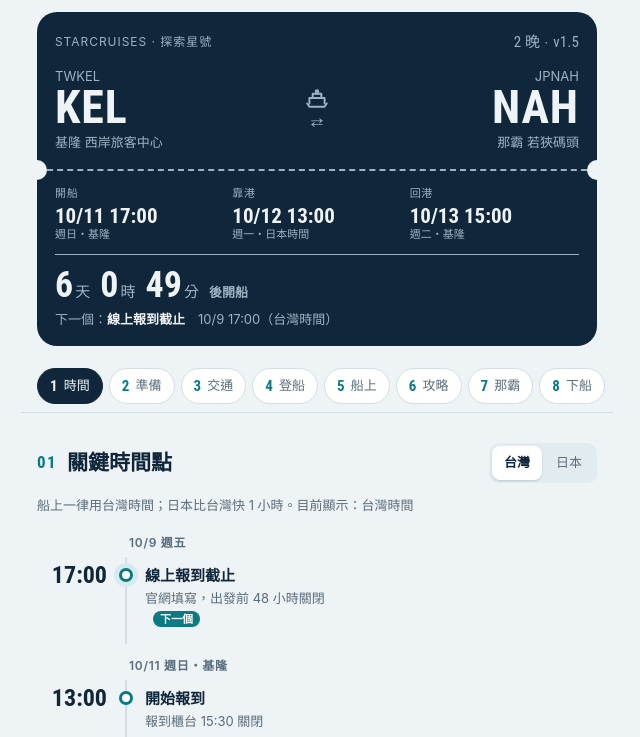
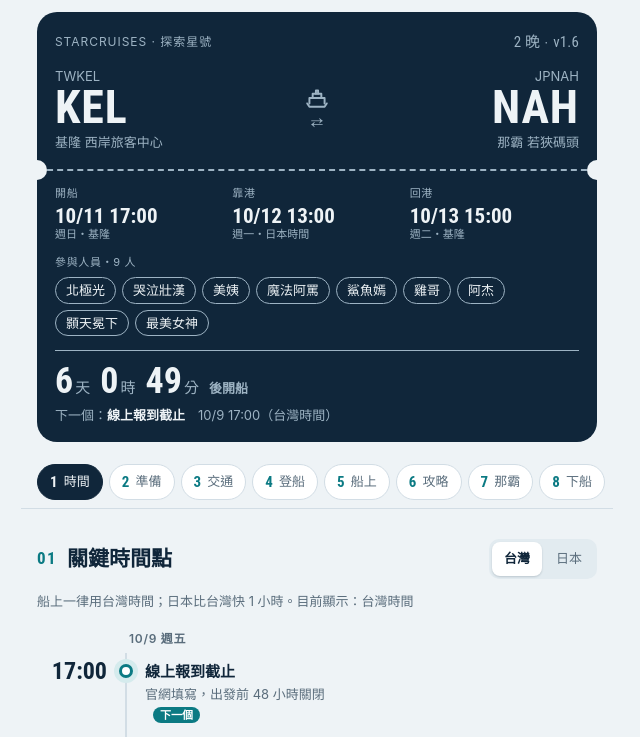
Before and after one commit to mark602502/double-ten-vacation, a plain HTML site: page public/index.html in a window 1280 px wide. Shown: the top 737 px of the page, without its empty margins (323-963 px from the left). Drawn offline with Linux system fonts and the light colour scheme.

Commit message:
List the 9 participants on the boarding pass (v1.6)
Co-Authored-By: Claude Opus 5.5 <noreply@anthropic.com>

```diff
--- a/public/index.html
+++ b/public/index.html
@@ -64,6 +64,10 @@ a{color:var(--accent)}
 .facts dt{font-size:11px;color:var(--pass-muted);letter-spacing:.06em}
 .facts dd{margin:2px 0 0;font-family:var(--font-num);font-size:21px;font-weight:700;line-height:1.1}
 .facts dd small{display:block;font-family:var(--font-body);font-size:11px;font-weight:400;color:var(--pass-muted)}
+.crew{margin-top:14px}
+.crew-h{font-size:11px;color:var(--pass-muted);letter-spacing:.06em}
+.crew ul{list-style:none;margin:6px 0 0;padding:0;display:flex;flex-wrap:wrap;gap:6px}
+.crew li{font-size:13px;line-height:1.4;padding:3px 10px;border-radius:999px;border:1px solid var(--pass-muted);color:var(--pass-ink)}
 .count{margin-top:14px;padding-top:12px;border-top:1px solid var(--pass-muted)}
 .count .big{display:flex;align-items:baseline;gap:4px 10px;flex-wrap:wrap}
 .count b{font-family:var(--font-num);font-size:36px;font-weight:700;line-height:1}
@@ -312,7 +316,7 @@ footer{margin-top:36px;font-size:12px;color:var(--muted);text-align:center}
 <div class="wrap">
 
 <header class="pass" aria-label="航程">
-  <div class="top"><span>STARCRUISES · 探索星號</span><span><span class="num" style="font-size:15px">2 晚</span> · <span class="num" style="font-size:15px">v1.5</span></span></div>
+  <div class="top"><span>STARCRUISES · 探索星號</span><span><span class="num" style="font-size:15px">2 晚</span> · <span class="num" style="font-size:15px">v1.6</span></span></div>
   <div class="route">
     <div><div class="small" style="color:var(--pass-muted)">TWKEL</div><div class="code">KEL</div><div class="city">基隆 西岸旅客中心</div></div>
     <div class="mid"><svg class="ico lg"><use href="#i-ship"/></svg><span class="num" style="font-size:15px">⇄</span></div>
@@ -324,6 +328,7 @@ footer{margin-top:36px;font-size:12px;color:var(--muted);text-align:center}
     <div><dt>靠港</dt><dd>10/12 13:00<small>週一・日本時間</small></dd></div>
     <div><dt>回港</dt><dd>10/13 15:00<small>週二・基隆</small></dd></div>
   </dl>
+  <div class="crew" aria-label="參與人員"><div class="crew-h">參與人員・9 人</div><ul><li>北極光</li><li>哭泣壯漢</li><li>美姨</li><li>魔法阿罵</li><li>鯊魚嫣</li><li>雞哥</li><li>阿杰</li><li>顥天冕下</li><li>最美女神</li></ul></div>
   <div class="count" id="count">
     <div class="big"><b>10/11 13:00</b><span class="small" style="color:var(--pass-muted)">開始報到・16:00 登船截止</span></div>
     <div class="next">上下船都在<strong>基隆港西岸旅客中心</strong>（港西街 16 號）</div>
@@ -710,7 +715,7 @@ footer{margin-top:36px;font-size:12px;color:var(--muted);text-align:center}
 </section>
 </main>
 
-<footer>v1.5・2026/10/05 更新・實際以船上日報 The Daily 與現場公告為準</footer>
+<footer>v1.6・2026/10/05 更新・實際以船上日報 The Daily 與現場公告為準</footer>
 </div>
 
 <script>
```
